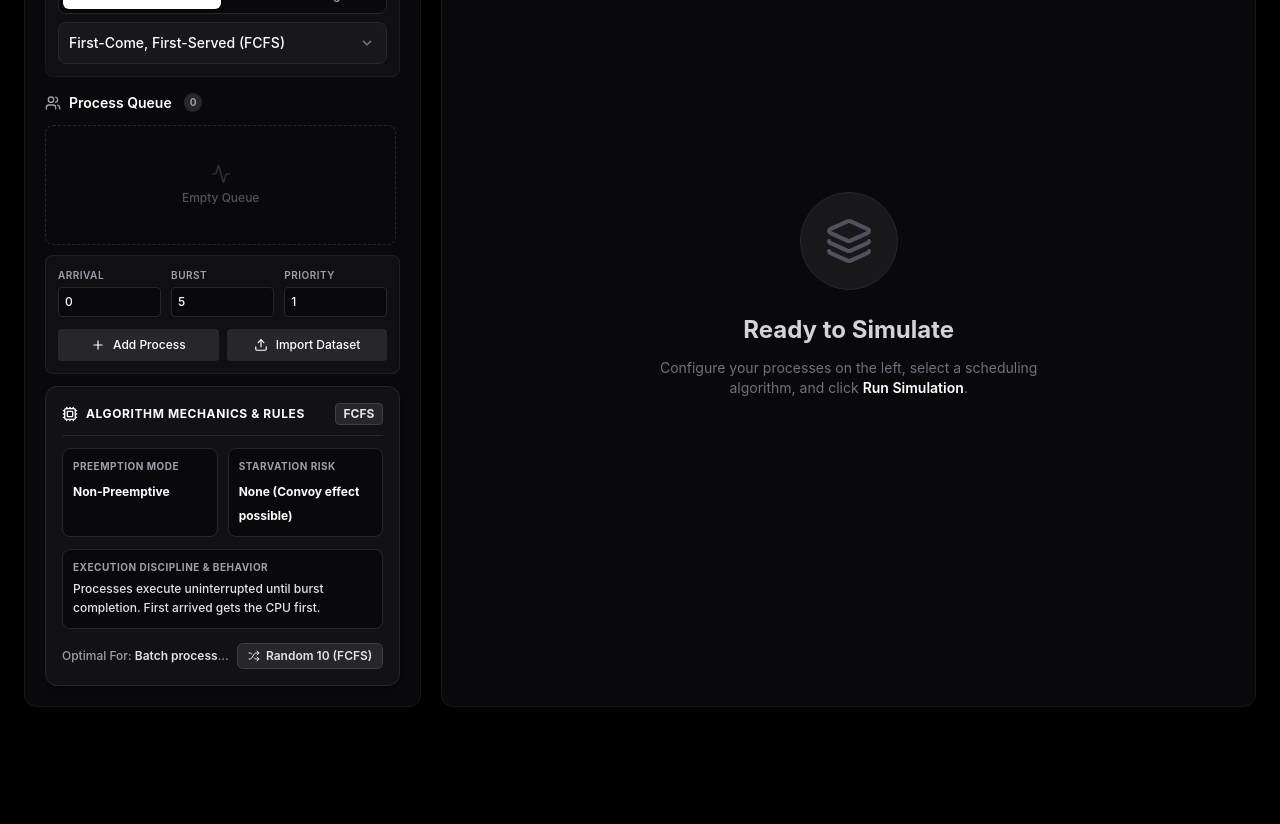
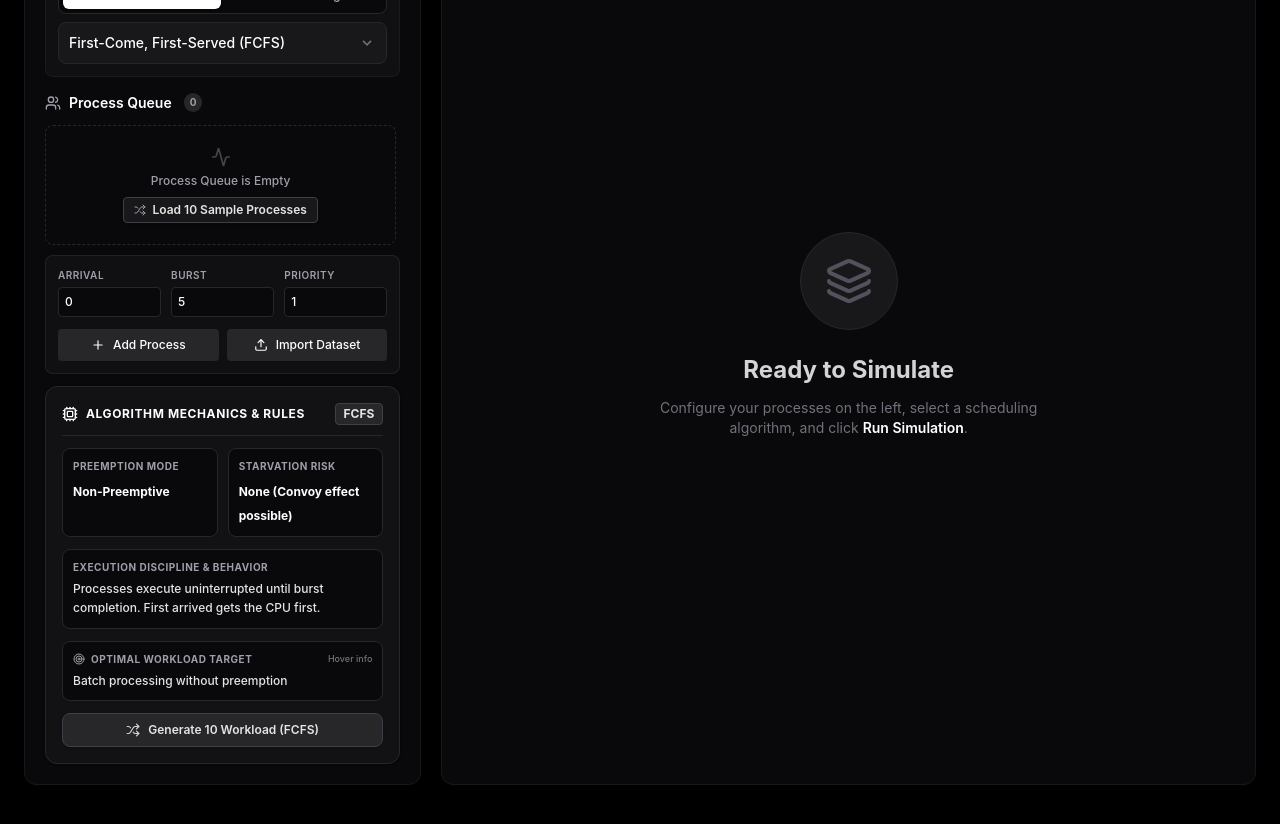
Before and after one commit to mohargorai/cpu-scheduling-visualizer, a React (Vite) app in the folder frontend/: page / in a window 1280 px wide. Shown: the part 240-1064 px from the top of the page. Before the commit the page ends 995 px from the top, so only its background shows below. Built offline with nearby package versions, Linux system fonts and the light colour scheme.

Commit message:
style: resolve layout clipping by separating Optimal Target card and full-width workload button with hover tooltips

```diff
--- a/frontend/src/components/ProcessInput.jsx
+++ b/frontend/src/components/ProcessInput.jsx
@@ -1,6 +1,6 @@
 import React, { useState, useRef, useMemo } from 'react';
 import { useStore } from '../store';
-import { Plus, Trash2, Users, Activity, Upload, Settings, Cpu, Shuffle } from 'lucide-react';
+import { Plus, Trash2, Users, Activity, Upload, Settings, Cpu, Shuffle, Target } from 'lucide-react';
 import { motion, AnimatePresence } from 'framer-motion';
 
 const algorithms = ['FCFS', 'SJF', 'SRTF', 'RR', 'Priority', 'PreemptivePriority', 'MLQ', 'MLFQ'];
@@ -430,10 +430,19 @@ export function ProcessInput() {
             <motion.div
               initial={{ opacity: 0 }}
               animate={{ opacity: 1 }}
-              className="flex flex-col items-center justify-center text-zinc-600 p-6 border border-dashed border-zinc-800 rounded-lg h-full min-h-[100px]"
+              className="flex flex-col items-center justify-center text-zinc-500 p-4 border border-dashed border-zinc-800 rounded-lg h-full min-h-[110px] text-center"
             >
-              <Activity className="w-5 h-5 mb-1.5 opacity-50" />
-              <p className="text-xs font-medium">Empty Queue</p>
+              <Activity className="w-5 h-5 mb-1.5 opacity-40 text-zinc-400" />
+              <p className="text-xs font-medium text-zinc-400 mb-2">Process Queue is Empty</p>
+              <button
+                type="button"
+                onClick={generateRandomWorkload}
+                className="px-2.5 py-1 text-xs font-semibold bg-zinc-900 hover:bg-zinc-800 text-zinc-200 hover:text-white rounded border border-zinc-700 flex items-center gap-1.5 transition-colors shadow-sm"
+                title={`Generate 10 processes tailored for ${algorithm}`}
+              >
+                <Shuffle className="w-3 h-3 text-zinc-400" />
+                <span>Load 10 Sample Processes</span>
+              </button>
             </motion.div>
           )}
         </div>
@@ -524,20 +533,35 @@ export function ProcessInput() {
             </p>
           </div>
 
-          <div className="flex items-center justify-between pt-0.5">
-            <span className="text-xs text-zinc-400 font-medium truncate pr-2">
-              Optimal For: <span className="text-zinc-200 font-semibold">{algorithmInfo.target}</span>
-            </span>
-            <button
-              type="button"
-              onClick={generateRandomWorkload}
-              className="flex items-center gap-1.5 px-2.5 py-1 rounded-md text-xs font-semibold bg-zinc-800 hover:bg-zinc-700 text-zinc-200 hover:text-white transition-colors border border-zinc-700 shrink-0"
-              title={`Generate 10 processes suited for ${algorithm}`}
-            >
-              <Shuffle className="w-3 h-3" />
-              <span>Random 10 ({algorithm})</span>
-            </button>
+          <div
+            className="bg-zinc-950 p-2.5 rounded-lg border border-zinc-800 text-left group transition-colors hover:border-zinc-700 cursor-help"
+            title={`Optimal Workload Target: ${algorithmInfo.target}`}
+          >
+            <div className="flex items-center justify-between mb-1">
+              <span className="text-[10px] font-bold text-zinc-400 uppercase tracking-wider flex items-center gap-1.5">
+                <Target className="w-3 h-3 text-zinc-400" />
+                Optimal Workload Target
+              </span>
+              <span className="text-[9px] font-medium text-zinc-500 group-hover:text-zinc-300 transition-colors">
+                Hover info
+              </span>
+            </div>
+            <p className="text-xs text-zinc-200 font-medium leading-relaxed">
+              {algorithmInfo.target}
+            </p>
           </div>
+
+          <motion.button
+            whileHover={{ scale: 1.01 }}
+            whileTap={{ scale: 0.98 }}
+            type="button"
+            onClick={generateRandomWorkload}
+            className="w-full flex items-center justify-center gap-2 py-2 px-3 rounded-lg text-xs font-semibold bg-zinc-800 hover:bg-zinc-700 text-zinc-200 hover:text-white transition-all border border-zinc-700 shadow-sm"
+            title={`Generate 10 random processes tailored for ${algorithm === 'PreemptivePriority' ? 'Preemptive Priority' : algorithm}`}
+          >
+            <Shuffle className="w-3.5 h-3.5 text-zinc-300" />
+            <span>Generate 10 Workload ({algorithm === 'PreemptivePriority' ? 'Priority (P)' : algorithm})</span>
+          </motion.button>
         </div>
       </div>
     </div>
```
